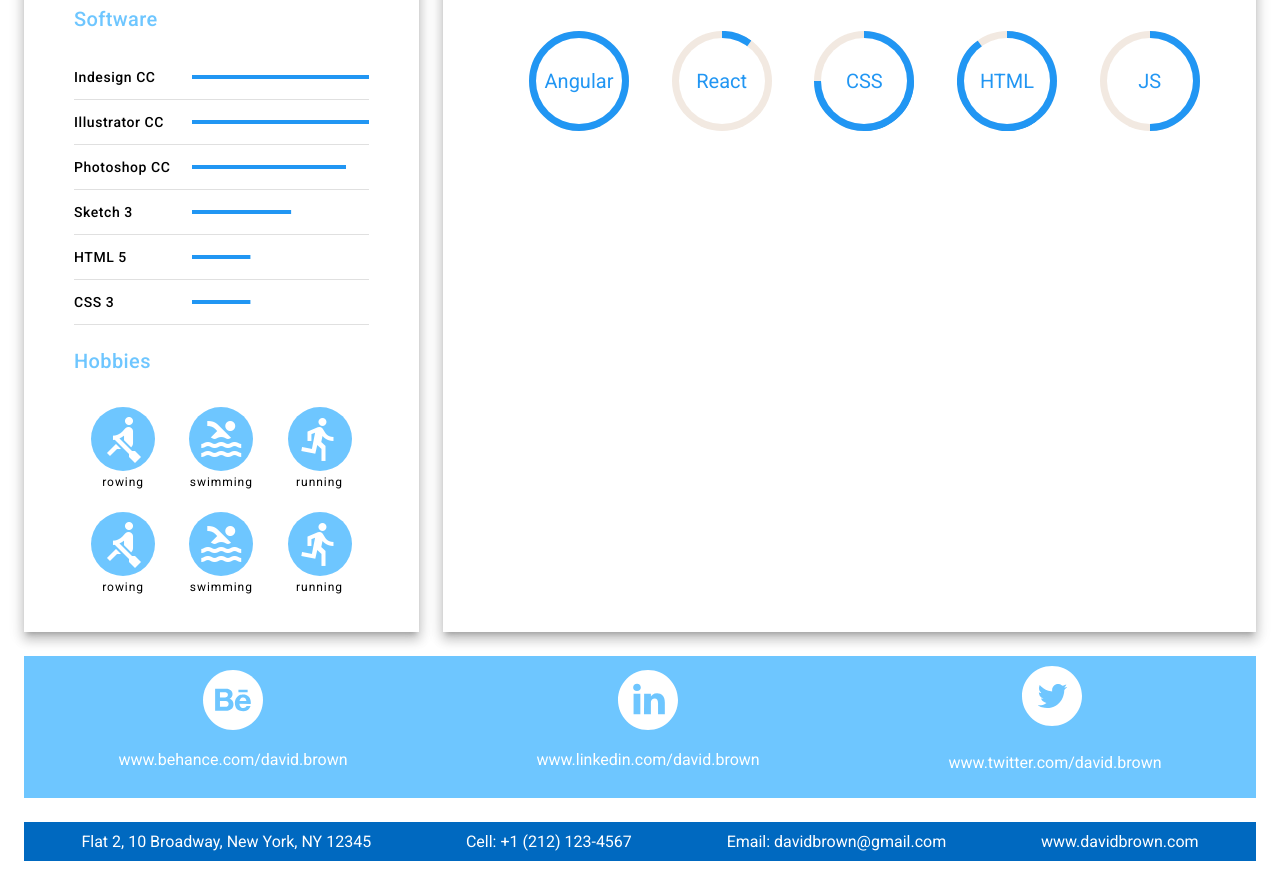
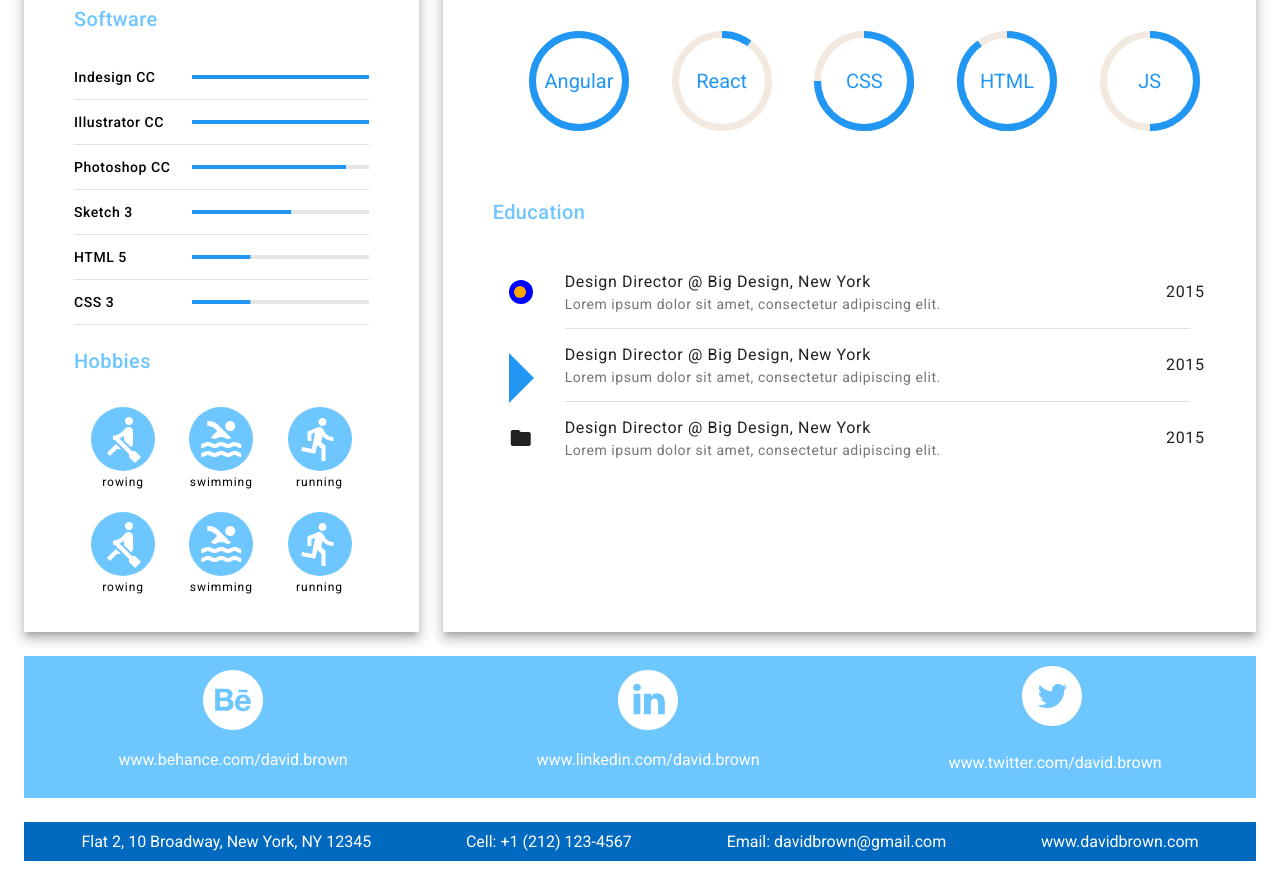
Before and after one commit to groninge01/material-resume-template2, a website: page app/index.html in a window 1280 px wide. Shown: the part 891-1763 px from the top of the page. Drawn offline with Linux system fonts and the light colour scheme.

Commit message:
Added buffer back to progress bars

```diff
--- a/app/index.html
+++ b/app/index.html
@@ -94,6 +94,7 @@
                         <td class="mdc-typography--body2 list__item--padded list__item--small">Indesign CC</td>
                         <td class="list__item--big">
                             <div role="progressbar" class="mdc-linear-progress">
+                                <div class="mdc-linear-progress__buffer"></div>
                                 <div class="mdc-linear-progress__bar mdc-linear-progress__primary-bar mdc-linear-progress--p-100">
                                     <span class="mdc-linear-progress__bar-inner"></span>
                                 </div>
@@ -104,6 +105,7 @@
                         <td class="mdc-typography--body2 list__item--padded list__item--small">Illustrator CC</td>
                         <td>
                             <div role="progressbar" class="mdc-linear-progress">
+                                <div class="mdc-linear-progress__buffer"></div>
                                 <div class="mdc-linear-progress__bar mdc-linear-progress__primary-bar mdc-linear-progress--p-100">
                                     <span class="mdc-linear-progress__bar-inner"></span>
                                 </div>
@@ -114,6 +116,7 @@
                         <td class="mdc-typography--body2 list__item--padded list__item--small">Photoshop CC</td>
                         <td>
                             <div role="progressbar" class="mdc-linear-progress">
+                                <div class="mdc-linear-progress__buffer"></div>
                                 <div class="mdc-linear-progress__bar mdc-linear-progress__primary-bar mdc-linear-progress--p-87">
                                     <span class="mdc-linear-progress__bar-inner"></span>
                                 </div>
@@ -124,6 +127,7 @@
                         <td class="mdc-typography--body2 list__item--padded list__item--small">Sketch 3</td>
                         <td>
                             <div role="progressbar" class="mdc-linear-progress">
+                                <div class="mdc-linear-progress__buffer"></div>
                                 <div class="mdc-linear-progress__bar mdc-linear-progress__primary-bar mdc-linear-progress--p-56">
                                     <span class="mdc-linear-progress__bar-inner"></span>
                                 </div>
@@ -134,6 +138,7 @@
                         <td class="mdc-typography--body2 list__item--padded list__item--small">HTML 5</td>
                         <td>
                             <div role="progressbar" class="mdc-linear-progress">
+                                <div class="mdc-linear-progress__buffer"></div>
                                 <div class="mdc-linear-progress__bar mdc-linear-progress__primary-bar mdc-linear-progress--p-33">
                                     <span class="mdc-linear-progress__bar-inner"></span>
                                 </div>
@@ -144,6 +149,7 @@
                         <td class="mdc-typography--body2 list__item--padded list__item--small">CSS 3</td>
                         <td>
                             <div role="progressbar" class="mdc-linear-progress">
+                                <div class="mdc-linear-progress__buffer"></div>
                                 <div class="mdc-linear-progress__bar mdc-linear-progress__primary-bar mdc-linear-progress--p-33">
                                     <span class="mdc-linear-progress__bar-inner"></span>
                                 </div>
@@ -265,6 +271,43 @@
                         </div>
                     </div>
                 </div>
+                <h3 class="mdc-typography--title mdc-typography--primary">Education</h3>
+                <ul class="mdc-list mdc-list--two-line">
+                  <li class="mdc-list-item mdc-list-item--bigger">
+                    <span class="mdc-list-item__start-detail">
+                        <div class="outer-circle circle">
+                            <div class="inner-circle circle"></div>
+                        </div>
+                    </span>
+                    <span class="mdc-list-item__text">
+                      Design Director @ Big Design, New York
+                      <span class="mdc-list-item__text__secondary">Lorem ipsum dolor sit amet, consectetur adipiscing elit.</span>
+                    </span>
+                    <span class="mdc-list-item__end-detail">2015</span>
+                  </li>
+                  <li role="separator" class="mdc-list-divider mdc-list-divider--inset"></li>
+                  <li class="mdc-list-item mdc-list-item--bigger">
+                    <span class="mdc-list-item__start-detail">
+                      <div class="arrow-right"></div>
+                    </span>
+                    <span class="mdc-list-item__text">
+                      Design Director @ Big Design, New York
+                      <span class="mdc-list-item__text__secondary">Lorem ipsum dolor sit amet, consectetur adipiscing elit.</span>
+                    </span>
+                    <span class="mdc-list-item__end-detail">2015</span>
+                  </li>
+                  <li role="separator" class="mdc-list-divider mdc-list-divider--inset"></li>
+                  <li class="mdc-list-item mdc-list-item--bigger">
+                    <span class="mdc-list-item__start-detail">
+                      <i class="material-icons" aria-hidden="true">folder</i>
+                    </span>
+                    <span class="mdc-list-item__text">
+                      Design Director @ Big Design, New York
+                      <span class="mdc-list-item__text__secondary">Lorem ipsum dolor sit amet, consectetur adipiscing elit.</span>
+                    </span>
+                    <span class="mdc-list-item__end-detail">2015</span>
+                  </li>
+                </ul>
             </div>
             <div class="mdc-layout-grid__cell mdc-layout-grid__cell--span-12 secondary-section">
                 <div class="flex-container">
```
